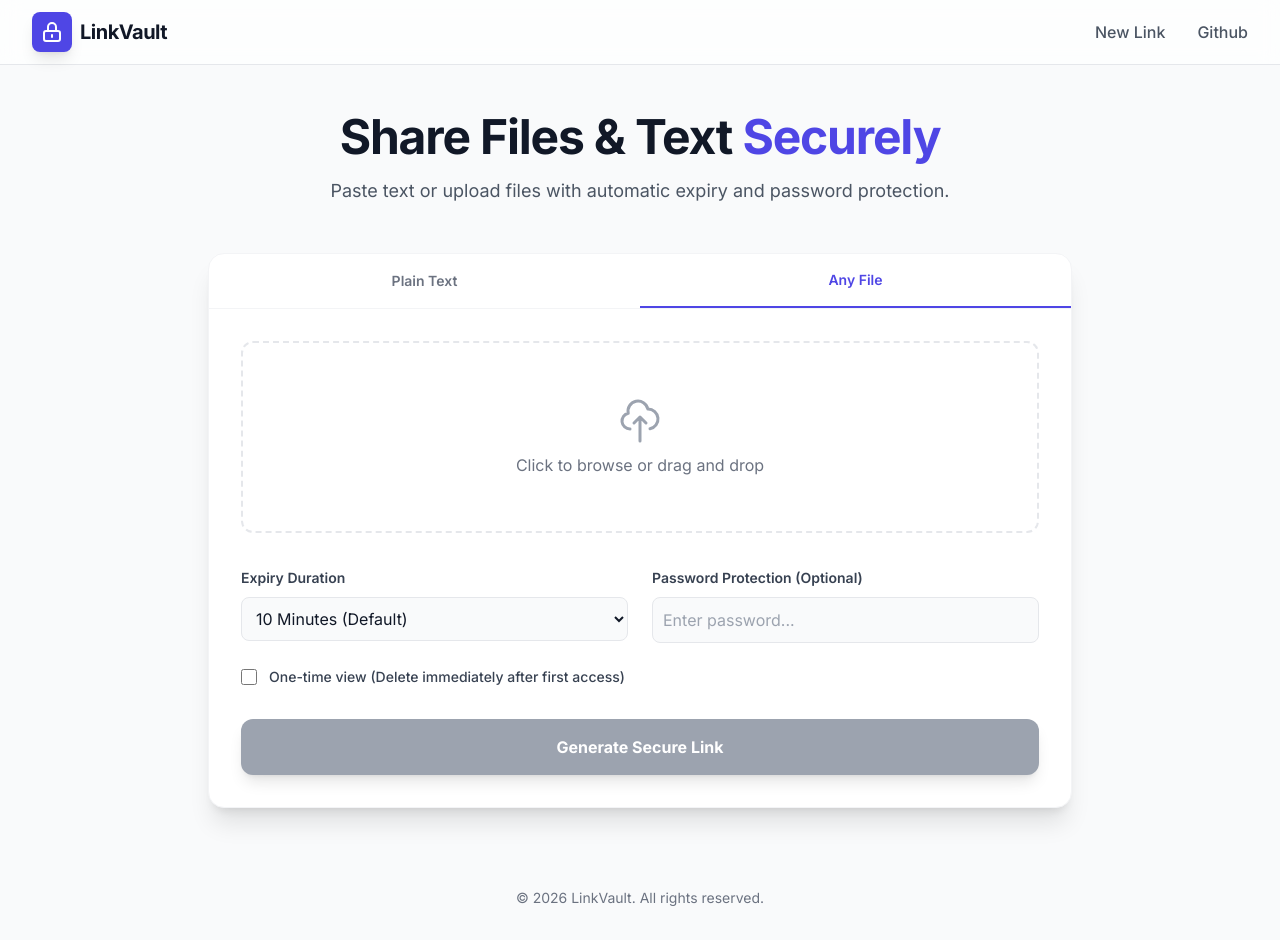
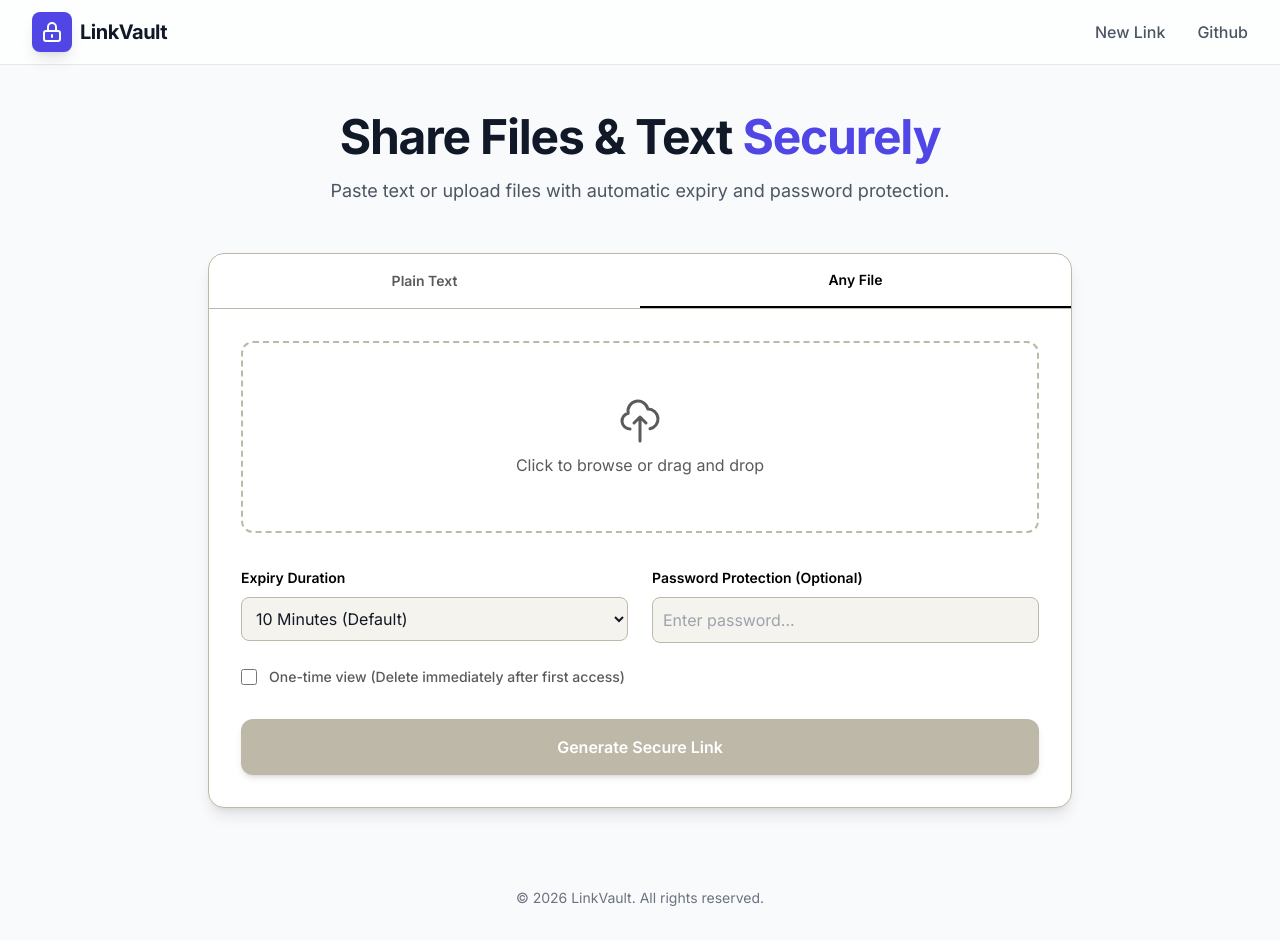
Before and after one commit to jainharsh524/linkVault, a React (Vite) app in the folder client/: page / in a window 1280 px wide. Both pictures are taken after a click on the button "Any File". Built offline with nearby package versions, Linux system fonts and the light colour scheme.

Commit message:
Update UploadSection UI to new neutral luxury color palette

```diff
--- a/client/src/components/UploadSection.tsx
+++ b/client/src/components/UploadSection.tsx
@@ -69,30 +69,32 @@ export const UploadSection: React.FC = () => {
 
   if (generatedLink) {
   return (
-      <div className="bg-white p-8 rounded-2xl shadow-xl border border-indigo-100 animate-in fade-in zoom-in duration-300">
+    <div className="bg-white p-8 rounded-2xl shadow-lg border border-[#BEB8A8] animate-in fade-in zoom-in duration-300">
       <div className="text-center mb-6">
-          <div className="w-16 h-16 bg-green-100 text-green-600 rounded-full flex items-center justify-center mx-auto mb-4">
+        <div className="w-16 h-16 bg-[#DDD4BC] text-[#000000] rounded-full flex items-center justify-center mx-auto mb-4">
           <svg className="w-8 h-8" fill="none" stroke="currentColor" viewBox="0 0 24 24">
             <path strokeLinecap="round" strokeLinejoin="round" strokeWidth="2" d="M5 13l4 4L19 7" />
           </svg>
         </div>
-          <h3 className="text-2xl font-bold text-gray-900">Vault Link Ready!</h3>
-          <p className="text-gray-500">This link will expire in {settings.expiryMinutes} minutes.</p>
+        <h3 className="text-2xl font-semibold text-[#000000]">Vault Link Ready!</h3>
+        <p className="text-[#5A5A5A]">
+          This link will expire in {settings.expiryMinutes} minutes.
+        </p>
       </div>
 
-        <div className="flex items-center gap-2 p-3 bg-gray-50 border border-gray-200 rounded-lg mb-6">
+      <div className="flex items-center gap-2 p-3 bg-[#F5F3ED] border border-[#BEB8A8] rounded-lg mb-6">
         <input
           type="text"
           readOnly
           value={generatedLink}
-            className="flex-grow bg-transparent border-none focus:ring-0 text-sm font-mono text-gray-600"
+          className="flex-grow bg-transparent border-none focus:ring-0 text-sm font-mono text-[#5A5A5A]"
         />
         <button
           onClick={() => {
             navigator.clipboard.writeText(generatedLink);
             alert('Copied to clipboard!');
           }}
-            className="px-4 py-2 bg-indigo-600 text-white rounded-md text-sm font-medium hover:bg-indigo-700 transition-colors"
+          className="px-4 py-2 bg-[#000000] text-white rounded-md text-sm font-medium hover:bg-[#5A5A5A] transition-colors"
         >
           Copy
         </button>
@@ -104,7 +106,7 @@ export const UploadSection: React.FC = () => {
           setTextContent('');
           setFile(null);
         }}
-          className="w-full py-3 text-indigo-600 font-medium hover:bg-indigo-50 rounded-xl transition-colors"
+        className="w-full py-3 text-[#000000] font-medium hover:bg-[#F5F3ED] rounded-xl transition-colors"
       >
         Upload Another
       </button>
@@ -113,18 +115,26 @@ export const UploadSection: React.FC = () => {
 }
 
 return (
-    <div className="bg-white rounded-2xl shadow-xl overflow-hidden border border-gray-100">
+  <div className="bg-white rounded-2xl shadow-lg overflow-hidden border border-[#BEB8A8]">
     {/* Type Toggle */}
-      <div className="flex border-b border-gray-100">
+    <div className="flex border-b border-[#BEB8A8]">
       <button
         onClick={() => setType(VaultType.TEXT)}
-          className={`flex-1 py-4 text-sm font-semibold transition-colors ${type === VaultType.TEXT ? 'text-indigo-600 border-b-2 border-indigo-600' : 'text-gray-500 hover:text-gray-700'}`}
+        className={`flex-1 py-4 text-sm font-semibold transition-colors ${
+          type === VaultType.TEXT
+            ? 'text-[#000000] border-b-2 border-[#000000]'
+            : 'text-[#5A5A5A] hover:text-[#000000]'
+        }`}
       >
         Plain Text
       </button>
       <button
         onClick={() => setType(VaultType.FILE)}
-          className={`flex-1 py-4 text-sm font-semibold transition-colors ${type === VaultType.FILE ? 'text-indigo-600 border-b-2 border-indigo-600' : 'text-gray-500 hover:text-gray-700'}`}
+        className={`flex-1 py-4 text-sm font-semibold transition-colors ${
+          type === VaultType.FILE
+            ? 'text-[#000000] border-b-2 border-[#000000]'
+            : 'text-[#5A5A5A] hover:text-[#000000]'
+        }`}
       >
         Any File
       </button>
@@ -136,12 +146,12 @@ export const UploadSection: React.FC = () => {
           value={textContent}
           onChange={(e) => setTextContent(e.target.value)}
           placeholder="Paste your secret text here..."
-            className="w-full h-48 p-4 bg-gray-50 border border-gray-200 rounded-xl focus:ring-2 focus:ring-indigo-500 focus:border-indigo-500 transition-all outline-none resize-none font-mono text-sm"
+          className="w-full h-48 p-4 bg-[#F5F3ED] border border-[#BEB8A8] rounded-xl focus:ring-2 focus:ring-[#000000] focus:border-[#000000] transition-all outline-none resize-none font-mono text-sm text-[#000000]"
         />
       ) : (
         <div
           onClick={() => fileInputRef.current?.click()}
-            className="w-full h-48 border-2 border-dashed border-gray-200 rounded-xl flex flex-col items-center justify-center cursor-pointer hover:border-indigo-400 hover:bg-indigo-50 transition-all"
+          className="w-full h-48 border-2 border-dashed border-[#BEB8A8] rounded-xl flex flex-col items-center justify-center cursor-pointer hover:border-[#000000] hover:bg-[#F5F3ED] transition-all"
         >
           <input
             type="file"
@@ -151,15 +161,17 @@ export const UploadSection: React.FC = () => {
           />
           {file ? (
             <div className="text-center">
-                <p className="font-semibold text-indigo-600">{file.name}</p>
-                <p className="text-sm text-gray-500">{(file.size / 1024).toFixed(2)} KB</p>
+              <p className="font-semibold text-[#000000]">{file.name}</p>
+              <p className="text-sm text-[#5A5A5A]">
+                {(file.size / 1024).toFixed(2)} KB
+              </p>
             </div>
           ) : (
             <>
-                <svg className="w-12 h-12 text-gray-400 mb-2" fill="none" stroke="currentColor" viewBox="0 0 24 24">
+              <svg className="w-12 h-12 text-[#5A5A5A] mb-2" fill="none" stroke="currentColor" viewBox="0 0 24 24">
                 <path strokeLinecap="round" strokeLinejoin="round" strokeWidth="1.5" d="M7 16a4 4 0 01-.88-7.903A5 5 0 1115.9 6L16 6a5 5 0 011 9.9M15 13l-3-3m0 0l-3 3m3-3v12" />
               </svg>
-                <p className="text-gray-500">Click to browse or drag and drop</p>
+              <p className="text-[#5A5A5A]">Click to browse or drag and drop</p>
             </>
           )}
         </div>
@@ -168,11 +180,15 @@ export const UploadSection: React.FC = () => {
       {/* Settings Grid */}
       <div className="mt-8 grid grid-cols-1 md:grid-cols-2 gap-6">
         <div className="space-y-2">
-            <label className="text-sm font-semibold text-gray-700">Expiry Duration</label>
+          <label className="text-sm font-semibold text-[#000000]">
+            Expiry Duration
+          </label>
           <select
             value={settings.expiryMinutes}
-              onChange={(e) => setSettings(s => ({ ...s, expiryMinutes: Number(e.target.value) }))}
-              className="w-full p-2.5 bg-gray-50 border border-gray-200 rounded-lg outline-none focus:ring-2 focus:ring-indigo-500"
+            onChange={(e) =>
+              setSettings((s) => ({ ...s, expiryMinutes: Number(e.target.value) }))
+            }
+            className="w-full p-2.5 bg-[#F5F3ED] border border-[#BEB8A8] rounded-lg outline-none focus:ring-2 focus:ring-[#000000]"
           >
             <option value={10}>10 Minutes (Default)</option>
             <option value={60}>1 Hour</option>
@@ -180,14 +196,19 @@ export const UploadSection: React.FC = () => {
             <option value={10080}>7 Days</option>
           </select>
         </div>
+
         <div className="space-y-2">
-            <label className="text-sm font-semibold text-gray-700">Password Protection (Optional)</label>
+          <label className="text-sm font-semibold text-[#000000]">
+            Password Protection (Optional)
+          </label>
           <input
             type="password"
             placeholder="Enter password..."
             value={settings.password}
-              onChange={(e) => setSettings(s => ({ ...s, password: e.target.value }))}
-              className="w-full p-2.5 bg-gray-50 border border-gray-200 rounded-lg outline-none focus:ring-2 focus:ring-indigo-500"
+            onChange={(e) =>
+              setSettings((s) => ({ ...s, password: e.target.value }))
+            }
+            className="w-full p-2.5 bg-[#F5F3ED] border border-[#BEB8A8] rounded-lg outline-none focus:ring-2 focus:ring-[#000000]"
           />
         </div>
       </div>
@@ -197,24 +218,35 @@ export const UploadSection: React.FC = () => {
           type="checkbox"
           id="oneTime"
           checked={settings.isOneTime}
-            onChange={(e) => setSettings(s => ({ ...s, isOneTime: e.target.checked }))}
-            className="w-4 h-4 text-indigo-600 rounded border-gray-300 focus:ring-indigo-500"
+          onChange={(e) =>
+            setSettings((s) => ({ ...s, isOneTime: e.target.checked }))
+          }
+          className="w-4 h-4 text-[#000000] rounded border-[#BEB8A8] focus:ring-[#000000]"
         />
-          <label htmlFor="oneTime" className="text-sm font-medium text-gray-700">
+        <label htmlFor="oneTime" className="text-sm font-medium text-[#5A5A5A]">
           One-time view (Delete immediately after first access)
         </label>
       </div>
 
       <button
         onClick={handleUpload}
-          disabled={isUploading || (type === VaultType.TEXT ? !textContent : !file)}
-          className={`mt-8 w-full py-4 rounded-xl font-bold text-white shadow-lg transition-all ${isUploading || (type === VaultType.TEXT ? !textContent : !file) ? 'bg-gray-400 cursor-not-allowed' : 'bg-indigo-600 hover:bg-indigo-700 hover:-translate-y-0.5'}`}
+        disabled={
+          isUploading ||
+          (type === VaultType.TEXT ? !textContent : !file)
+        }
+        className={`mt-8 w-full py-4 rounded-xl font-semibold text-white shadow-md transition-all ${
+          isUploading ||
+          (type === VaultType.TEXT ? !textContent : !file)
+            ? 'bg-[#BEB8A8] cursor-not-allowed'
+            : 'bg-[#000000] hover:bg-[#5A5A5A]'
+        }`}
       >
         {isUploading ? 'Creating Vault...' : 'Generate Secure Link'}
       </button>
     </div>
   </div>
 );
+
 };
 
 export default UploadSection;
```
Lines whose indentation alone changed are shown as unchanged.
